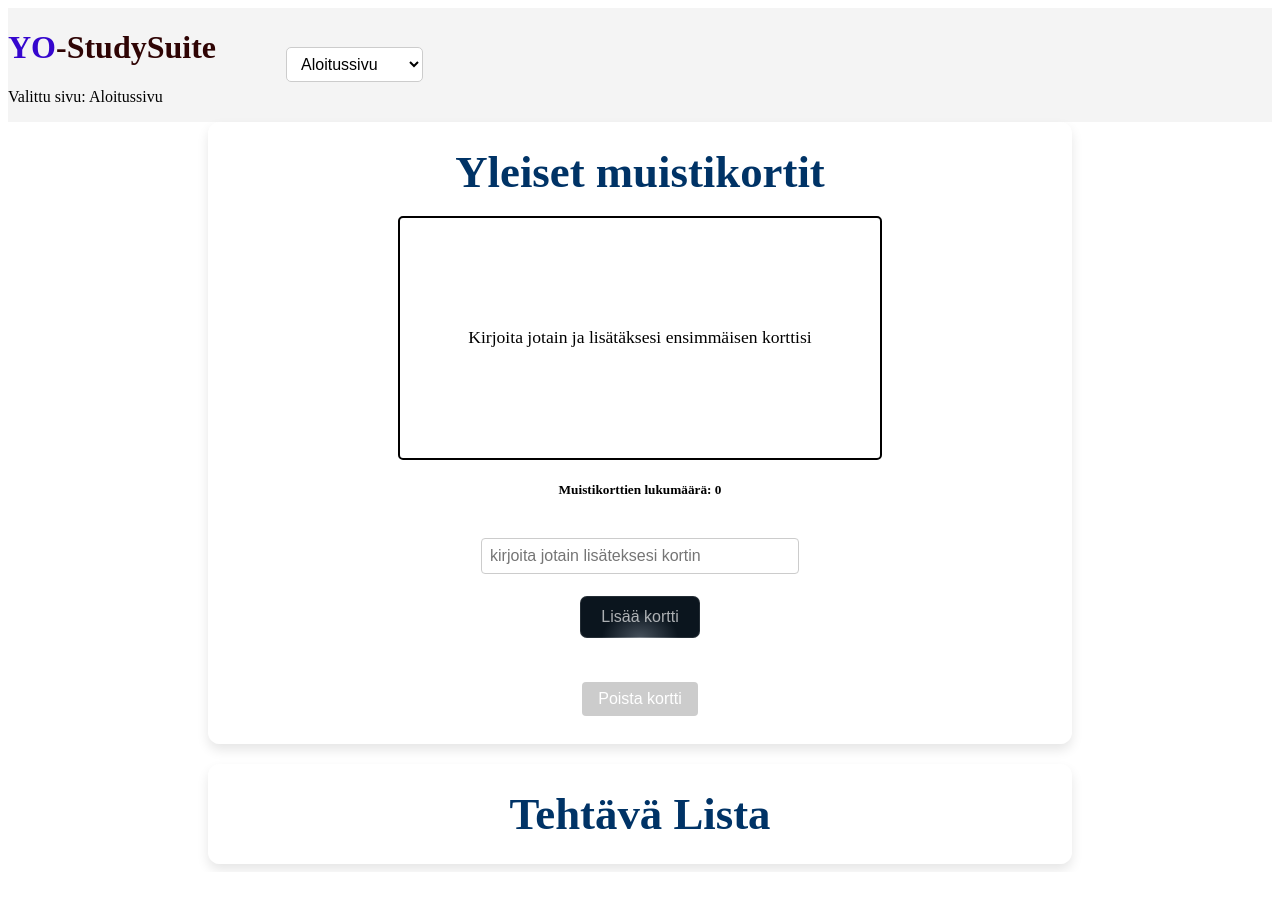
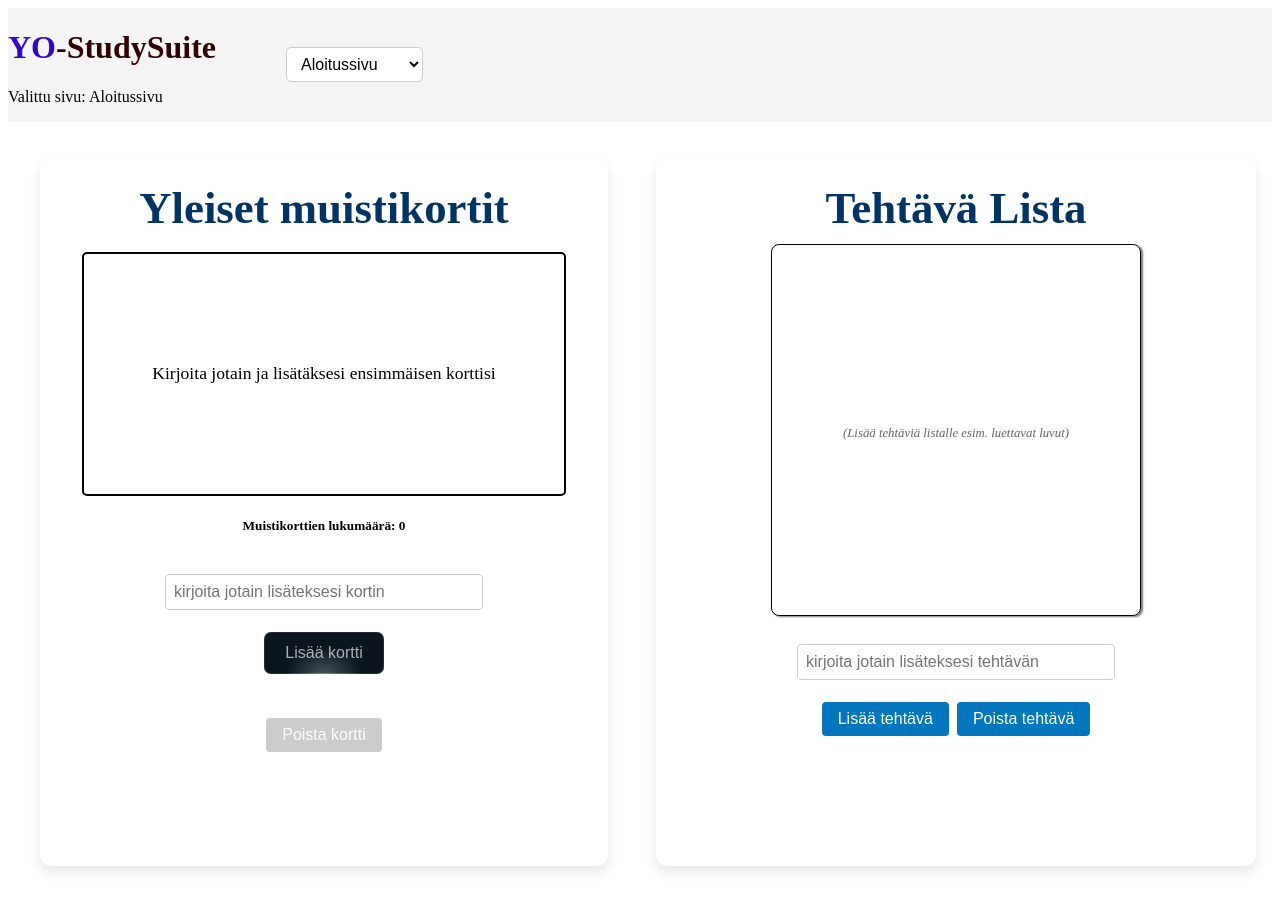
Before and after one commit to Swifterhtmler/YO-Practise, a SvelteKit app: page / in a window 1280 px wide. Shown: the top 910 px of the page. Before the commit the page ends 872 px from the top, so only its background shows below. Built offline with nearby package versions, Linux system fonts and the light colour scheme.

Commit message:
added new usability improvements

```diff
--- a/src/routes/aloitussivu.svelte
+++ b/src/routes/aloitussivu.svelte
@@ -1,8 +1,17 @@
 <script>
+  import { writable } from "svelte/store";
+  import { todoItems } from './stores.js';
+  // import { cards } from "./stores.js";
+
     let cardText = "";
     let cards = []
     let number = 0
     let currentIndex = -1
+    // let todoItems = []
+    let todoText = ""
+
+
+
 
     function addCard(event) {
         if (cardText.trim() === "") {
@@ -42,12 +51,34 @@
   }
 
 
+  function markDoneTask() {
+     removeItem();
+  }
+
+  function handleKeyDownList(event) {
+      if (event.key === "Enter") {
+        AddItem();
+      }
+  }
+
   function handleKeydown(event) {
     if (event.key === "ArrowRight") {
       nextCard();
     } else if (event.key === "ArrowLeft") {
       prevCard();
     }
+  }
+
+
+  function AddItem() {
+    //  todoItems.push(todoText)
+     $todoItems = [...$todoItems, todoText];
+     todoText = ""
+  }
+
+  function removeItem() {
+    $todoItems.pop()
+    $todoItems = [...$todoItems]
   }
 
 
@@ -141,13 +172,56 @@
 <div id="to-do">
 <section class="content-block">
 <h2>Tehtävä Lista</h2>
+{#if $todoItems.length == 0}
+<div class="results">
+<div class="live-preview-hint">(Lisää tehtäviä listalle esim. luettavat luvut) </div>
+</div>
+{:else}
+<div class="results">
+<ul>
+  {#each $todoItems as item}
+     <li><button class="element" type="button" on:click={markDoneTask}>{item}</button></li>
+  {/each}
+</ul>
+</div>
+{/if}
 
+  <br>
+{#if $todoItems.length >= 10}
+    <input
+      bind:value={todoText}
+      type="text"
+      placeholder="kirjoita jotain lisäteksesi tehtävän"
+      on:keypress={handleKeyDownList}
+      disabled
+    >
+{:else}
+ <input
+      bind:value={todoText}
+      type="text"
+      placeholder="kirjoita jotain lisäteksesi tehtävän"
+      on:keypress={handleKeyDownList}
+    >
+ {/if}
 
+ <br>
+
+<div class="rowButtons">
+{#if $todoItems.length >= 10 || todoText.length >= 50}
+<button class="taskButton" disabled on:click={AddItem}>Lyhennä tekstiä</button>
+{:else}
+<button class="taskButton" on:click={AddItem}>Lisää tehtävä</button>
+{/if}
+<br>
+<button on:click={removeItem}>Poista tehtävä</button>
+</div>
 
 
 
 </section>
 </div>
+
+
 </div>
 
 <style>
@@ -155,13 +229,14 @@
     background-color: #ffffffcc;
     padding: 1.5rem 2rem;
     border-radius: 12px;
-    width: 800px;
-    max-width: 100%;
+    max-width: 800px;
+    height: 660px;
     margin: 0 auto;
     box-shadow: 0 6px 12px rgba(0,0,0,0.1);
     display: flex;
     flex-direction: column;
     align-items: center;
+    margin-top: 20px;
   }
 
   h2 {
@@ -225,19 +300,22 @@
     text-align: center;
   }
 
-  /* .container {
-    /* width: 100%;
+  .container {
     display: grid;
-    grid-template-columns: repeat(auto-fit, 300px);
-    gap: 20px;
-    justify-content: center; */
-    /* margin-top: 20px;
-  } */
+    grid-template-columns: 1fr 1fr;
+    gap: 2rem;
+    max-width: 1400px;
+    margin: 0 auto;
+    padding: 1rem;
+    min-height: 100vh;
+    align-items: start; /* Prevents stretching */
+  }
 
-  #to-do {
+  /* #to-do {
     margin-top: 20px;
     width: 100%;
-  }
+
+  } */
 
 
   button {
@@ -263,6 +341,16 @@
   /* #add {
     background-color: #1873d4;
   } */
+
+
+
+
+  .rowButtons {
+    display: flex;
+    flex-direction: row;
+    align-items: center;
+  }
+
 
   .button {
   min-width: 120px;
@@ -307,6 +395,8 @@
   transition: all 1s cubic-bezier(0.15, 0.83, 0.66, 1);
 }
 
+
+
 .button:hover {
   color: rgb(255, 255, 255, 1);
   transform: scale(1.1) translateY(-3px);
@@ -320,4 +410,32 @@
   #add:hover:not(:disabled) {
     background-color: #45a049;
   }
+
+.results {
+  display: flex;
+  flex-direction: column;
+  align-items: center;
+  justify-content: center;
+  height: 350px;
+  width: 65%;
+  border: rgb(0, 0, 0) 1px solid;
+  border-radius: 8px;
+  padding: 10px;
+  margin: 10px;
+  box-shadow: 2px 1px 2px rgb(123, 121, 121);
+}
+
+.element {
+background: none;
+	color: inherit;
+	border: none;
+	padding: 0;
+	font: inherit;
+	cursor: pointer;
+	outline: inherit;
+}
+
+
+
+
 </style>
```
Lines whose indentation alone changed are shown as unchanged.
